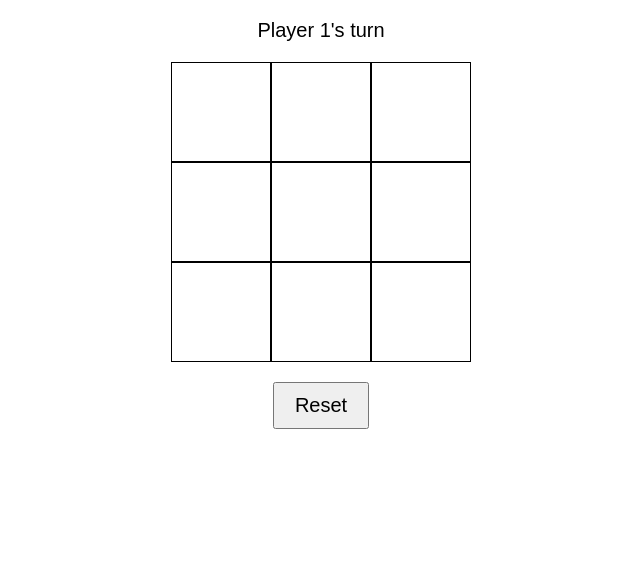
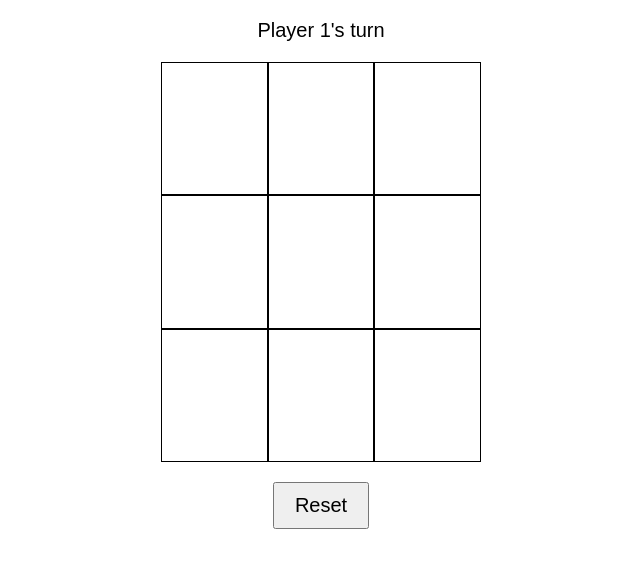
Before and after one commit to roburp/tic-tac-toe, a plain HTML site: page index.html in a window 1280 px wide. Shown: the part 69-636 px from the top of the page, without its empty margins (319-959 px from the left). Drawn offline with Linux system fonts and the light colour scheme.

Commit message:
Add hover state for tictactoe board

```diff
--- a/styles.css
+++ b/styles.css
@@ -1,3 +1,7 @@
+* {
+  box-sizing: border-box;
+}
+
 .container {
   display: flex;
   align-items: center;
@@ -17,8 +21,10 @@ h1 {
   display: grid;
   grid-template-columns: repeat(3, 1fr);
   grid-template-rows: repeat(3, 1fr);
-  width: 300px;
-  height: 300px;
+  width: 25vw;
+  height: 50vh;
+  font-size: 80px;
+  font-family: sans-serif;
 }
 
 .box {
@@ -26,8 +32,11 @@ h1 {
   display: flex;
   align-items: center;
   justify-content: center;
-  font-size: 50px;
-  font-family: sans-serif;
+}
+
+.box:hover {
+  background-color: #f0f0f0;
+  cursor: pointer;
 }
 
 .highlight {
```
